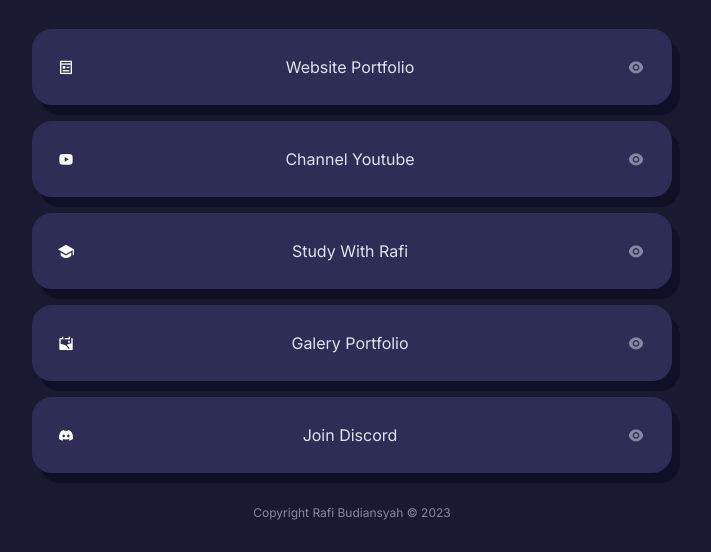
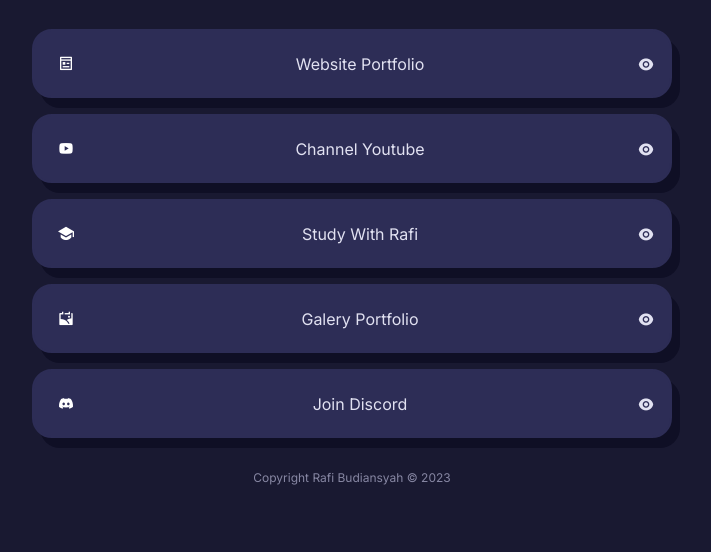
Before and after one commit to rafibudiansyah/rafibudiansyah.github.io, a plain HTML site: page index.html in a window 1280 px wide. Shown: the part 363-915 px from the top of the page, without its empty margins (288-999 px from the left). After the commit the page ends 880 px from the top, so only its background shows below. Drawn offline with nearby package versions, Linux system fonts and the light colour scheme.

Commit message:
Update index.html

```diff
--- a/index.html
+++ b/index.html
@@ -52,7 +52,7 @@
                     <i class="ri-pages-line"></i>
                 </div>
                 <p class="link-text"> Website Portfolio</p>
-                <div class="link-action">
+                <div>
                     <i class="ri-eye-fill"></i>
                 </div>
             </a>
@@ -64,7 +64,7 @@
                     <i class="ri-youtube-fill"></i>
                 </div>
                 <p class="link-text">Channel Youtube</p>
-                <div class="link-action">
+                <div>
                     <i class="ri-eye-fill"></i>
                 </div>
             </a>
@@ -76,7 +76,7 @@
                     <i class="ri-graduation-cap-fill"></i>
                 </div>
                 <p class="link-text">Study With Rafi</p>
-                <div class="link-action">
+                <div>
                     <i class="ri-eye-fill"></i>
                 </div>
             </a>
@@ -88,7 +88,7 @@
                     <i class="ri-gallery-fill"></i>
                 </div>
                 <p class="link-text">Galery Portfolio</p>
-                <div class="link-action">
+                <div>
                     <i class="ri-eye-fill"></i>
                 </div>
             </a>
@@ -100,7 +100,7 @@
                     <i class="ri-discord-fill"></i>
                 </div>
                 <p class="link-text">Join Discord</p>
-                <div class="link-action">
+                <div>
                     <i class="ri-eye-fill"></i>
                 </div>
             </a>
```
